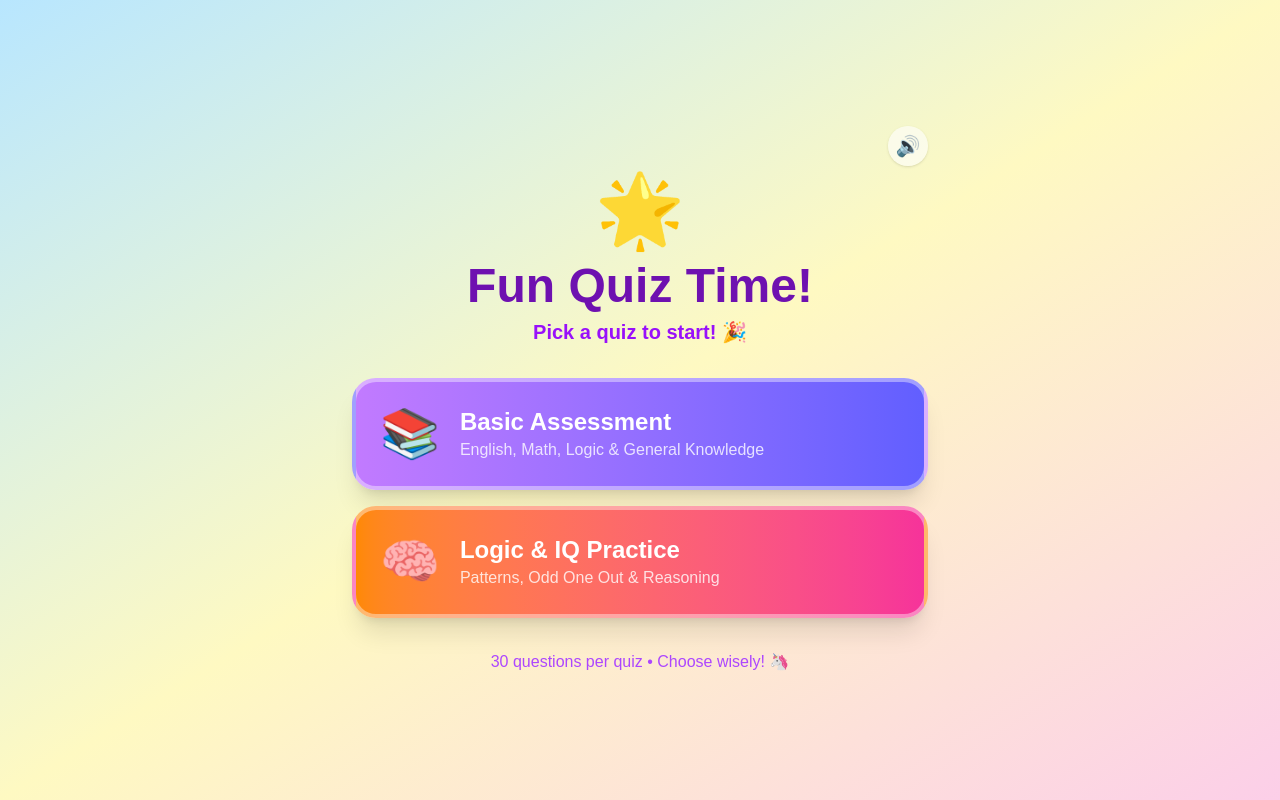
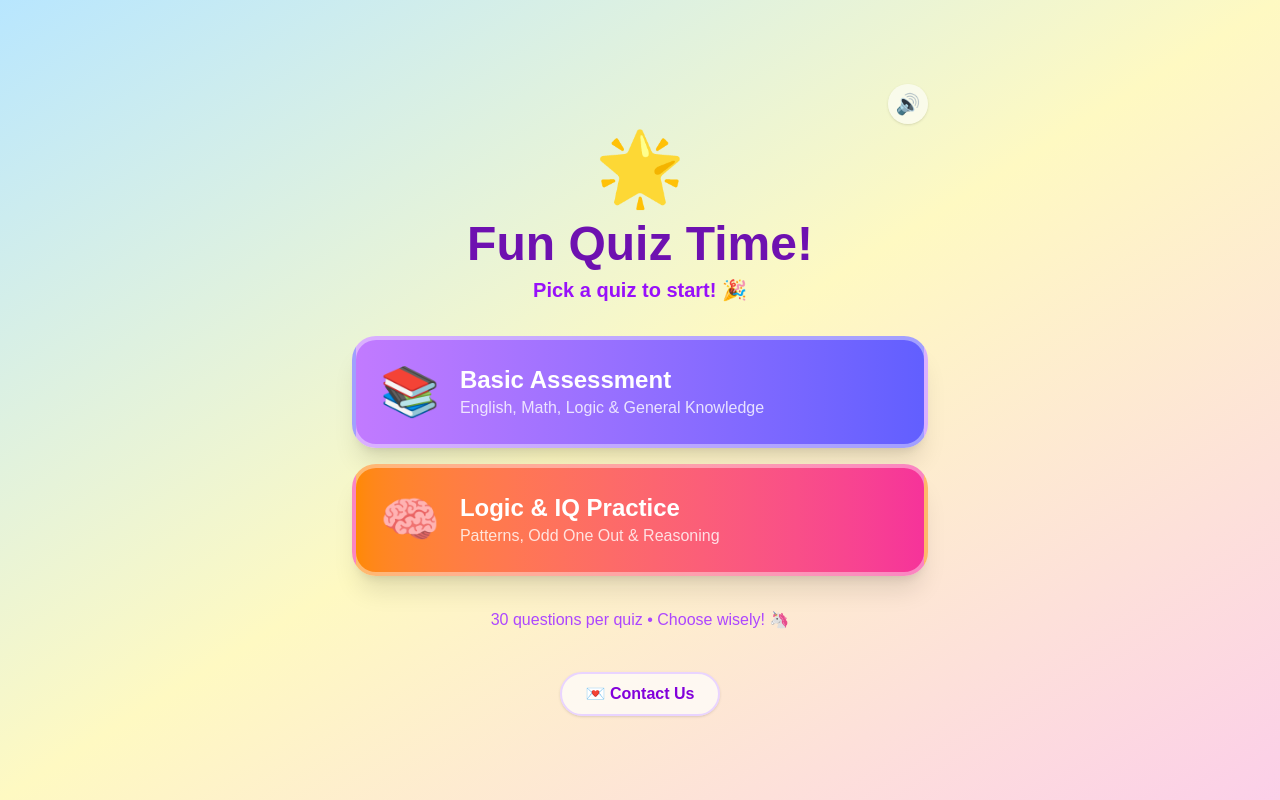
Before and after one commit to jownew/bruh, a Next.js app: page /quiz in a window 1280 px wide. Built offline with nearby package versions, Linux system fonts and the light colour scheme.

Commit message:
feat: add contact us to the quiz pages

```diff
--- a/app/quiz/page.tsx
+++ b/app/quiz/page.tsx
@@ -1,5 +1,6 @@
 'use client';
 
+import Link from 'next/link';
 import { useCallback, useEffect, useState } from 'react';
 import type { Question } from '../api/questions/route';
 import { useAudio } from '../hooks/useAudio';
@@ -246,6 +247,14 @@ export default function QuizPage() {
             ⭐ Score: {score} / {index + (feedback ? 1 : 0)}
           </div>
         </div>
+        <div className='flex justify-center mt-10'>
+          <Link
+            href='/contact'
+            className='bg-white/70 hover:bg-white text-purple-700 font-bold text-base px-6 py-2 rounded-full shadow hover:scale-105 transition-all duration-200 border-2 border-purple-200'
+          >
+            💌 Contact Us
+          </Link>
+        </div>
       </div>
     </div>
   );
@@ -323,6 +332,14 @@ function SetSelector({
         <p className='mt-8 text-purple-500 font-medium'>
           30 questions per quiz • Choose wisely! 🦄
         </p>
+        <div className='flex justify-center mt-10'>
+          <Link
+            href='/contact'
+            className='bg-white/70 hover:bg-white text-purple-700 font-bold text-base px-6 py-2 rounded-full shadow hover:scale-105 transition-all duration-200 border-2 border-purple-200'
+          >
+            💌 Contact Us
+          </Link>
+        </div>
       </div>
     </div>
   );
```
